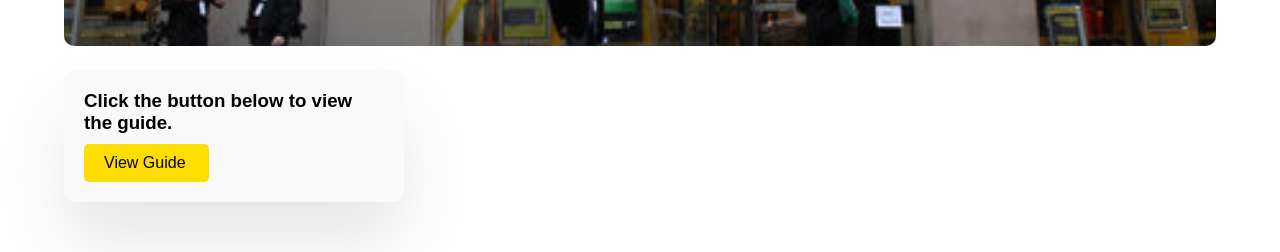
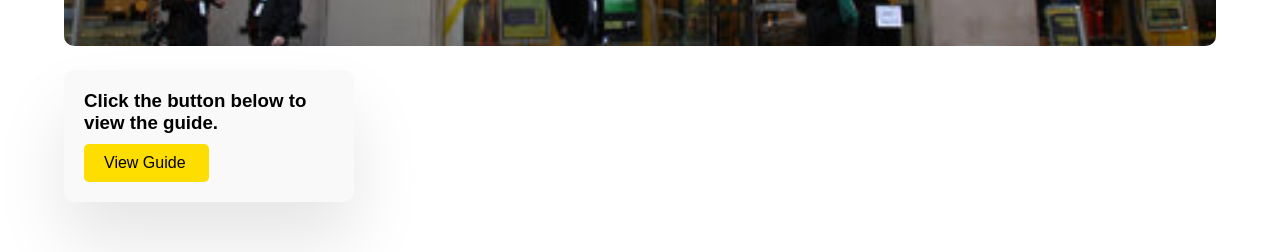
Before and after one commit to TeejayEg/WU-Security, a plain HTML site: page index.html in a window 1280 px wide. Shown: the part 664-916 px from the top of the page. Drawn offline with Linux system fonts and the light colour scheme; a script that the page names is missing.

Commit message:
Update styles.css

```diff
--- a/styles.css
+++ b/styles.css
@@ -82,8 +82,8 @@ main {
   border-radius: 10px;
   box-shadow: 0 40px 70px rgba(0, 0, 0, 0.1);
   margin-top: 20px;
-  width: 100%;
-  max-width: 300px;
+  width: 90%;
+  max-width: 250px;
 }
 
 .floating-box h3 {
```
